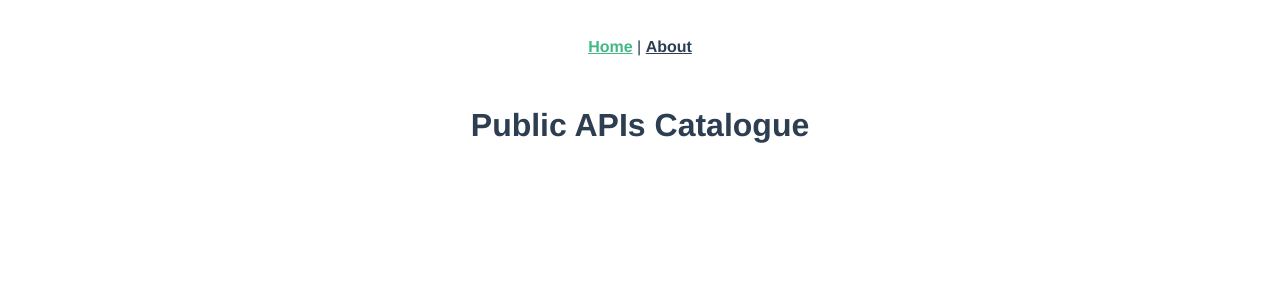
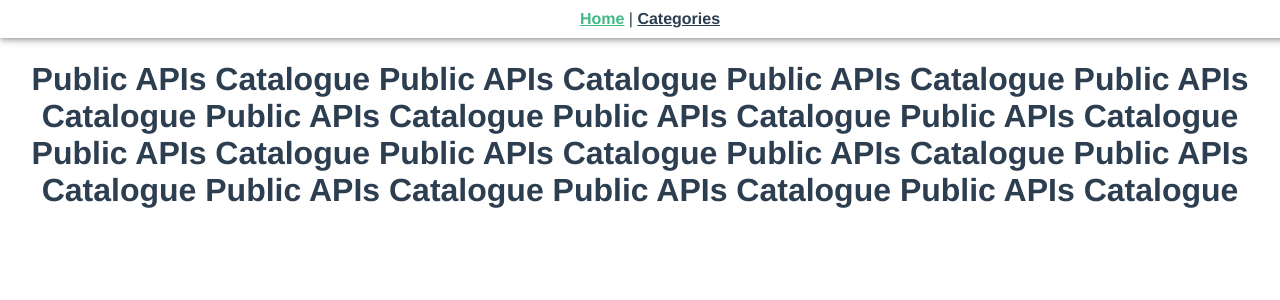
Before and after one commit to Ksinia/public-apis-catalogue, a Vue app: page / in a window 1280 px wide. Shown: the top 300 px of the page. Built offline with nearby package versions, Linux system fonts and the light colour scheme.

Commit message:
Started creating toolbar and pages

```diff
--- a/src/App.vue
+++ b/src/App.vue
@@ -2,13 +2,16 @@
   <div id="app">
     <div id="nav">
       <router-link to="/">Home</router-link> |
-      <router-link to="/about">About</router-link>
+      <router-link to="/categories">Categories</router-link>
     </div>
     <router-view />
   </div>
 </template>
 
 <style>
+body {
+  margin: 0;
+}
 #app {
   font-family: Avenir, Helvetica, Arial, sans-serif;
   -webkit-font-smoothing: antialiased;
@@ -18,7 +21,14 @@
 }
 
 #nav {
-  padding: 30px;
+  width: 100%;
+  padding: 10px;
+  position: fixed;
+  /* top: 0px; */
+  z-index: 999;
+  background-color: white;
+  box-shadow: 0px 2px 4px -1px rgba(0, 0, 0, 0.2),
+    0px 4px 5px 0px rgba(0, 0, 0, 0.14), 0px 1px 10px 0px rgba(0, 0, 0, 0.12);
 }
 
 #nav a {
--- a/src/components/HelloWorld.vue
+++ b/src/components/HelloWorld.vue
@@ -10,8 +10,8 @@ import Vue from "vue";
 export default Vue.extend({
   name: "HelloWorld",
   props: {
-    msg: String
-  }
+    msg: String,
+  },
 });
 </script>
 
--- a/src/router/index.ts
+++ b/src/router/index.ts
@@ -8,23 +8,28 @@ const routes: Array<RouteConfig> = [
   {
     path: "/",
     name: "Home",
-    component: Home
+    component: Home,
   },
   {
-    path: "/about",
-    name: "About",
+    path: "/categories",
+    name: "Categories",
     // route level code-splitting
     // this generates a separate chunk (about.[hash].js) for this route
     // which is lazy-loaded when the route is visited.
     component: () =>
-      import(/* webpackChunkName: "about" */ "../views/About.vue")
-  }
+      import(/* webpackChunkName: "categories" */ "../views/Categories.vue"),
+  },
+  {
+    path: "/apis/:id",
+    name: "Details", //TODO is this name of what?
+    component: () => import("../views/DetailsPage.vue"),
+  },
 ];
 
 const router = new VueRouter({
   mode: "history",
   base: process.env.BASE_URL,
-  routes
+  routes,
 });
 
 export default router;
--- a/src/views/About.vue
+++ /dev/null
@@ -1,5 +0,0 @@
-<template>
-  <div class="about">
-    <h1>This is an about page</h1>
-  </div>
-</template>
--- /dev/null
+++ b/src/views/Categories.vue
@@ -0,0 +1,17 @@
+<template>
+  <div class="categories">
+    <h1>This is a categories page</h1>
+  </div>
+</template>
+
+<script>
+export default {
+  name: "Categories",
+};
+</script>
+
+<style scoped>
+.categories {
+  padding-top: 2.5rem;
+}
+</style>
--- /dev/null
+++ b/src/views/DetailsPage.vue
@@ -0,0 +1,17 @@
+<template>
+  <div class="details-page">
+    <h1>This is a details page</h1>
+  </div>
+</template>
+
+<script>
+export default {
+  name: "DetailsPage",
+};
+</script>
+
+<style scoped>
+.details-page {
+  padding-top: 2.5rem;
+}
+</style>
--- a/src/views/Home.vue
+++ b/src/views/Home.vue
@@ -1,6 +1,8 @@
 <template>
   <div class="home">
-    <HelloWorld msg="Public APIs Catalogue" />
+    <HelloWorld
+      msg="Public APIs Catalogue Public APIs Catalogue Public APIs Catalogue Public APIs Catalogue Public APIs Catalogue Public APIs Catalogue Public APIs Catalogue Public APIs Catalogue Public APIs Catalogue Public APIs Catalogue Public APIs Catalogue Public APIs Catalogue Public APIs Catalogue Public APIs Catalogue"
+    />
   </div>
 </template>
 
@@ -11,7 +13,13 @@ import HelloWorld from "@/components/HelloWorld.vue";
 export default {
   name: "Home",
   components: {
-    HelloWorld
-  }
+    HelloWorld,
+  },
 };
 </script>
+
+<style scoped>
+.home {
+  padding-top: 2.5rem;
+}
+</style>
```
